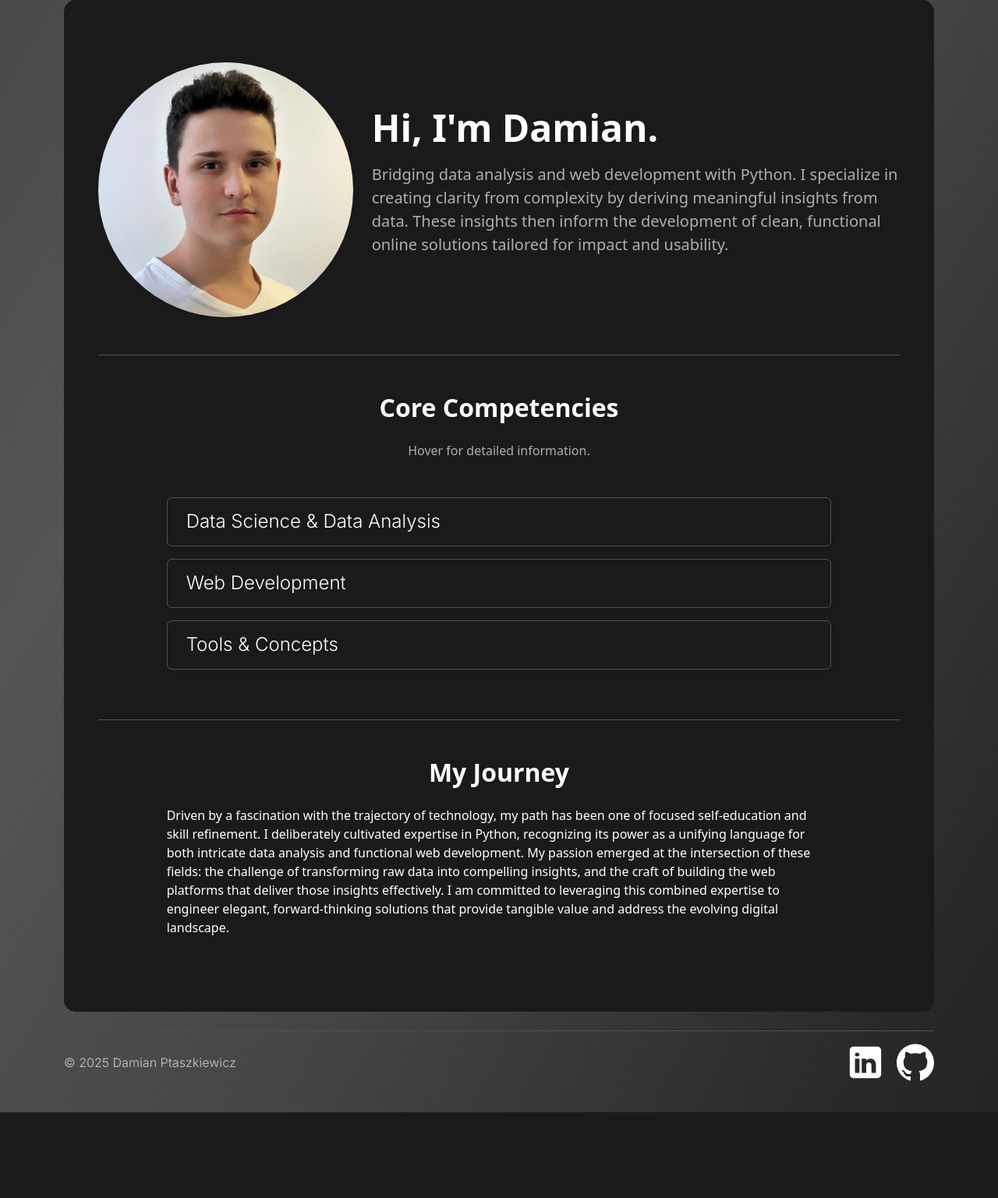
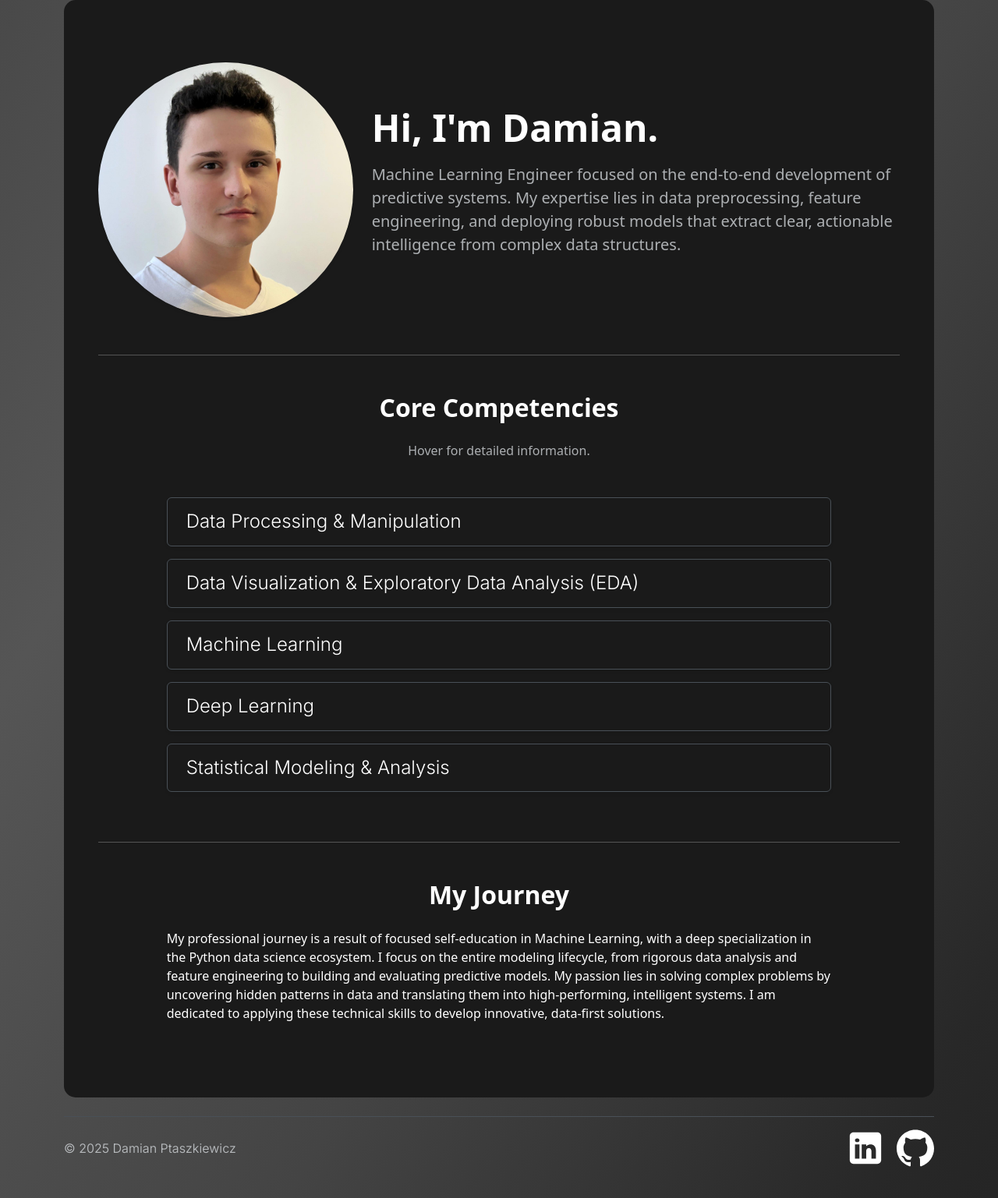
Before and after one commit to CreaTKeW/Portfolio_website, a Flask app: page /about in a window 1280 px wide. Shown: the part 94-1631 px from the top of the page at 78% size. Before the commit the page ends 1521 px from the top, so only its background shows below. Run offline with Flask 3, Linux system fonts and the light colour scheme.

Commit message:
Portfolio up to date

```diff
--- a/app/templates/about.html
+++ b/app/templates/about.html
@@ -8,7 +8,7 @@
             <img src="{{ url_for('static', filename='img/profile.jpeg') }}" alt="Profile picture" class="img-fluid rounded-circle shadow-sm"></div>
         <div class="col-md-8">
             <h1 class="display-5 fw-bold mb-3">Hi, I'm Damian.</h1>
-            <p class="lead text-muted mb-4">Bridging data analysis and web development with Python. I specialize in creating clarity from complexity by deriving meaningful insights from data. These insights then inform the development of clean, functional online solutions tailored for impact and usability.</p>
+            <p class="lead text-muted mb-4">Machine Learning Engineer focused on the end-to-end development of predictive systems. My expertise lies in data preprocessing, feature engineering, and deploying robust models that extract clear, actionable intelligence from complex data structures.</p>
         </div>
     </div>
 
@@ -26,52 +26,71 @@
     <div class="row justify-content-center">
         <div class="col-lg-10">
             <div class="skills-hover-container">
+
                 <div class="skill-category-hover-item mb-3 border rounded p-3 shadow-sm">
                     <h4 class="skill-category-heading fw-light mb-0 inter-font">
-                       <i class="fas fa-chart-bar me-2"></i> Data Science & Data Analysis
+                       <i class="fas fa-chart-bar me-2"></i> Data Processing & Manipulation
                     </h4>
                     <div class="skills-badges-container">
                         <div class="d-flex flex-wrap justify-content-center align-items-center pt-3">
                             <span class="badge bg-info text-dark fs-6 p-2 m-1 shadow-sm">Pandas</span>
                             <span class="badge bg-info text-dark fs-6 p-2 m-1 shadow-sm">NumPy</span>
-                            <span class="badge bg-info text-dark fs-6 p-2 m-1 shadow-sm">Scikit-learn</span>
-                            <span class="badge bg-info text-dark fs-6 p-2 m-1 shadow-sm">Plotly</span>
-                            <span class="badge bg-info text-dark fs-6 p-2 m-1 shadow-sm">Seaborn</span>
-                            <span class="badge bg-info text-dark fs-6 p-2 m-1 shadow-sm">Matplotlib</span>
+                            <span class="badge bg-info text-dark fs-6 p-2 m-1 shadow-sm"></span>
                         </div>
                     </div>
                 </div>
 
                 <div class="skill-category-hover-item mb-3 border rounded p-3 shadow-sm">
                     <h4 class="skill-category-heading fw-light mb-0 inter-font">
-                        <i class="fas fa-code me-2"></i> Web Development
+                        <i class="fas fa-code me-2"></i> Data Visualization & Exploratory Data Analysis (EDA)
                     </h4>
                     <div class="skills-badges-container">
                         <div class="d-flex flex-wrap justify-content-center align-items-center pt-3">
-                            <span class="badge bg-primary fs-6 p-2 m-1 shadow-sm">Python</span>
-                            <span class="badge bg-primary fs-6 p-2 m-1 shadow-sm">Flask</span>
-                            <span class="badge bg-primary fs-6 p-2 m-1 shadow-sm">HTML</span>
-                            <span class="badge bg-primary fs-6 p-2 m-1 shadow-sm">CSS</span>
-                            <span class="badge bg-primary fs-6 p-2 m-1 shadow-sm">Bootstrap</span>
-                            <span class="badge bg-primary fs-6 p-2 m-1 shadow-sm">API</span>
+                            <span class="badge bg-primary fs-6 p-2 m-1 shadow-sm">Matplotlib</span>
+                            <span class="badge bg-primary fs-6 p-2 m-1 shadow-sm">Seaborn</span>
+                            <span class="badge bg-primary fs-6 p-2 m-1 shadow-sm">Plotly</span>
                         </div>
                     </div>
                 </div>
 
                 <div class="skill-category-hover-item mb-3 border rounded p-3 shadow-sm">
                     <h4 class="skill-category-heading fw-light mb-0 inter-font">
-                         <i class="fas fa-tools me-2"></i> Tools & Concepts
+                         <i class="fas fa-tools me-2"></i> Machine Learning
                     </h4>
                     <div class="skills-badges-container">
                         <div class="d-flex flex-wrap justify-content-center align-items-center pt-3">
-                            <span class="badge bg-secondary fs-6 p-2 m-1 shadow-sm">Git & GitHub</span>
-                            <span class="badge bg-secondary fs-6 p-2 m-1 shadow-sm">SQL</span>
-                            <span class="badge bg-secondary fs-6 p-2 m-1 shadow-sm">Selenium</span>
-                            <span class="badge bg-secondary fs-6 p-2 m-1 shadow-sm">OOP</span>
-                            <span class="badge bg-secondary fs-6 p-2 m-1 shadow-sm border border-secondary">UI & UX</span>
+                            <span class="badge bg-success fs-6 p-2 m-1 shadow-sm">Scikit-learn</span>
+                            <span class="badge bg-success fs-6 p-2 m-1 shadow-sm">XGBoost</span>
+                            <span class="badge bg-success fs-6 p-2 m-1 shadow-sm">LightGBM</span>
+                            <span class="badge bg-success fs-6 p-2 m-1 shadow-sm">CatBoost</span>
                         </div>
                     </div>
                 </div>
+
+                <div class="skill-category-hover-item mb-3 border rounded p-3 shadow-sm">
+                    <h4 class="skill-category-heading fw-light mb-0 inter-font">
+                         <i class="fas fa-tools me-2"></i> Deep Learning
+                    </h4>
+                    <div class="skills-badges-container">
+                        <div class="d-flex flex-wrap justify-content-center align-items-center pt-3">
+                            <span class="badge bg-warning fs-6 p-2 m-1 shadow-sm">TensorFlow</span>
+                            <span class="badge bg-warning fs-6 p-2 m-1 shadow-sm">Keras</span>
+                        </div>
+                    </div>
+                </div>
+
+                <div class="skill-category-hover-item mb-3 border rounded p-3 shadow-sm">
+                    <h4 class="skill-category-heading fw-light mb-0 inter-font">
+                         <i class="fas fa-tools me-2"></i> Statistical Modeling & Analysis
+                    </h4>
+                    <div class="skills-badges-container">
+                        <div class="d-flex flex-wrap justify-content-center align-items-center pt-3">
+                            <span class="badge bg-secondary fs-6 p-2 m-1 shadow-sm">SciPy</span>
+                            <span class="badge bg-secondary fs-6 p-2 m-1 shadow-sm">Statsmodels</span>
+                        </div>
+                    </div>
+                </div>
+
             </div>
         </div>
     </div>
@@ -82,7 +101,12 @@
          <div class="col-lg-10 mx-auto">
             <h2 class="fw-bold mb-4 text-center">My Journey</h2>
             <p>
-                Driven by a fascination with the trajectory of technology, my path has been one of focused self-education and skill refinement. I deliberately cultivated expertise in Python, recognizing its power as a unifying language for both intricate data analysis and functional web development. My passion emerged at the intersection of these fields: the challenge of transforming raw data into compelling insights, and the craft of building the web platforms that deliver those insights effectively. I am committed to leveraging this combined expertise to engineer elegant, forward-thinking solutions that provide tangible value and address the evolving digital landscape.
+                My professional journey is a result of focused self-education in Machine Learning,
+                with a deep specialization in the Python data science ecosystem. I focus on the entire
+                modeling lifecycle, from rigorous data analysis and feature engineering to building and
+                evaluating predictive models. My passion lies in solving complex problems by uncovering
+                hidden patterns in data and translating them into high-performing, intelligent systems.
+                I am dedicated to applying these technical skills to develop innovative, data-first solutions.
             </p>
          </div>
      </div>
--- a/app/templates/index.html
+++ b/app/templates/index.html
@@ -5,7 +5,9 @@
 <div class="hero-section d-flex flex-column justify-content-center align-items-center text-center text-light min-vh-100 px-3 gradient-background">
     <h1 class="display-3 fw-bold mb-3">Damian Ptaszkiewicz</h1>
     <p class="lead col-lg-6 mx-auto mb-4">
-        Python-focused Data Analyst and Web Developer crafting backend solutions and data visualizations. I build intuitive web applications that transform complex data into actionable insights.
+        Data Scientist with a strong focus on Machine Learning and AI.
+        Experienced in building robust classification models, handling imbalanced datasets with advanced resampling techniques,
+        and leveraging Python libraries like Scikit-learn and Pandas to transform data into actionable intelligence.
     </p>
 </div>
 {% endblock %}
```
Also changed, not shown: app/templates/projects.html (+24 -45 lines), app/static/img/Markapp.png (deleted), app/static/img/lendclub.png (added), app/static/img/morse_app.png (deleted), app/static/img/space_analysis.png (deleted), app/static/img/tic.png (deleted).
